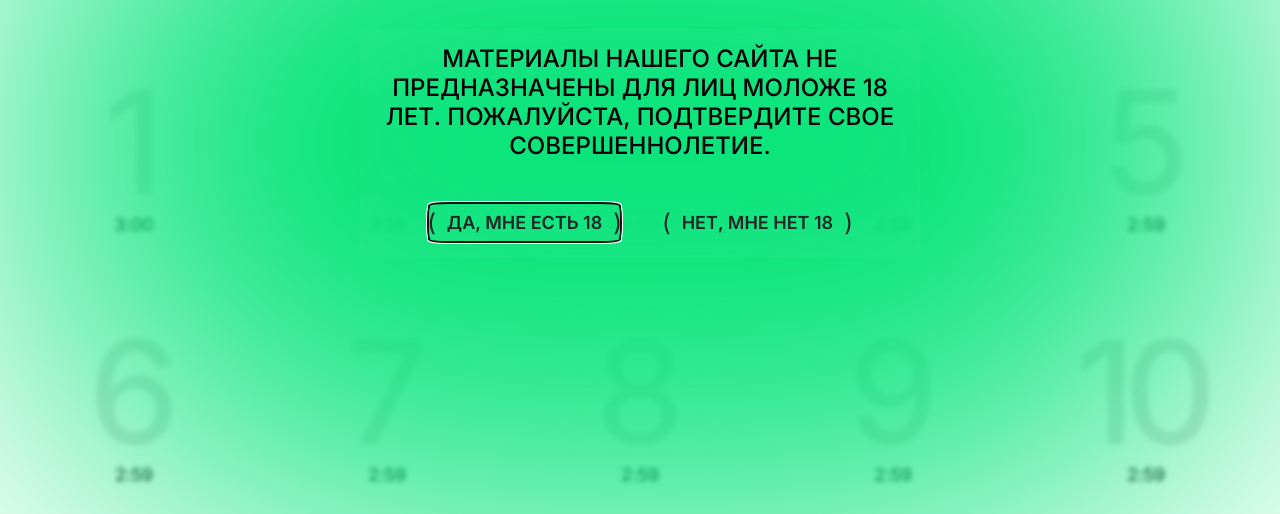
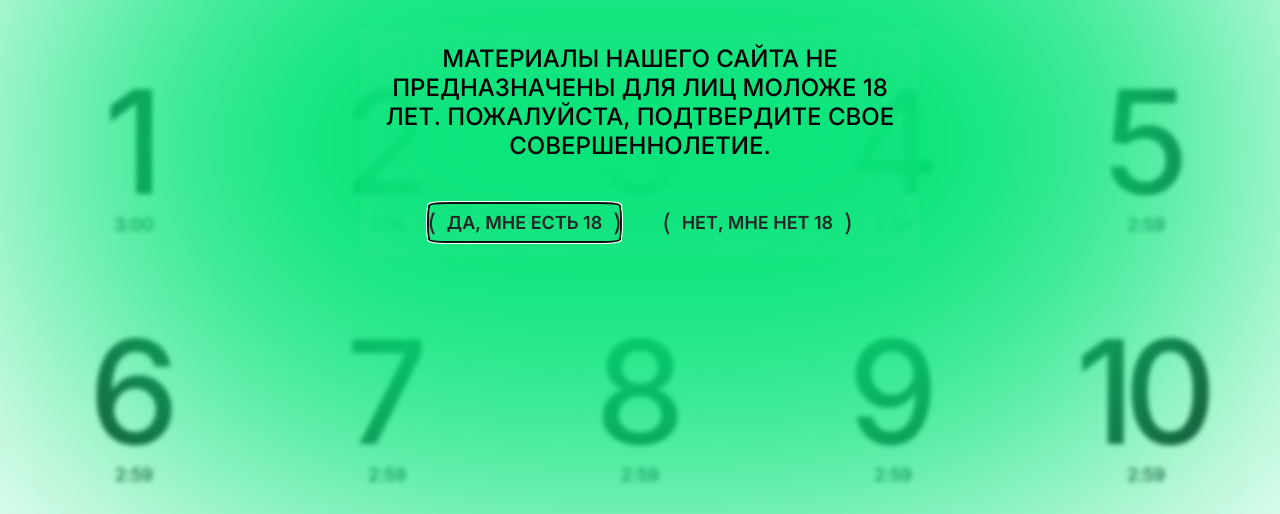
Before and after one commit to DenisFeofanov/1000-years-together, a Next.js app: page /archive in a window 1280 px wide. Shown: the part 257-771 px from the top of the page. Built offline with nearby package versions, Linux system fonts and the light colour scheme.

Commit message:
[feat] change text color for tiles in archive

```diff
--- a/src/components/StoryTile.tsx
+++ b/src/components/StoryTile.tsx
@@ -4,6 +4,7 @@ interface Props {
   onTileClick?: () => void;
   index: number;
   duration: string;
+  isSelectable?: boolean;
 }
 
 function StoryTile({
@@ -12,6 +13,7 @@ function StoryTile({
   onTileClick,
   index,
   duration,
+  isSelectable = true,
 }: Props) {
   return (
     <button
@@ -22,11 +24,11 @@ function StoryTile({
     >
       <div className={`flex flex-col justify-center items-center`}>
         <span
-          className={`text-grayNum text-[4.75rem] md:text-[5.25rem] not-italic font-medium leading-[1] tracking-[-4.56px] ml-[-4.56px] lg:text-[9rem] lg:tracking-[-11.52px] lg:ml-[-11.52px] ${
+          className={`text-[4.75rem] md:text-[5.25rem] not-italic font-medium leading-[1] tracking-[-4.56px] ml-[-4.56px] lg:text-[9rem] lg:tracking-[-11.52px] lg:ml-[-11.52px] ${
             isSelected
               ? "text-white"
               : "group-hover:group-enabled:fine-pointer:text-grayDark"
-          } `}
+          } ${isSelectable ? "text-grayNum" : "text-grayDark"}`}
         >
           {index}
         </span>
--- a/src/pages/archive/index.tsx
+++ b/src/pages/archive/index.tsx
@@ -34,7 +34,11 @@ function Archive() {
                 {stories.map((story, index) => {
                   return (
                     <Link href={`/archive/${story.title}`} key={story.title}>
-                      <StoryTile index={index + 1} duration={story.duration} />
+                      <StoryTile
+                        index={index + 1}
+                        duration={story.duration}
+                        isSelectable={false}
+                      />
                     </Link>
                   );
                 })}
```
